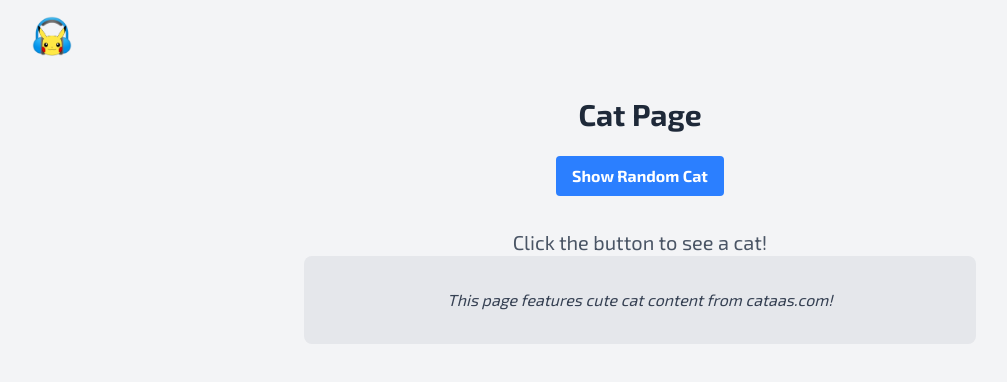
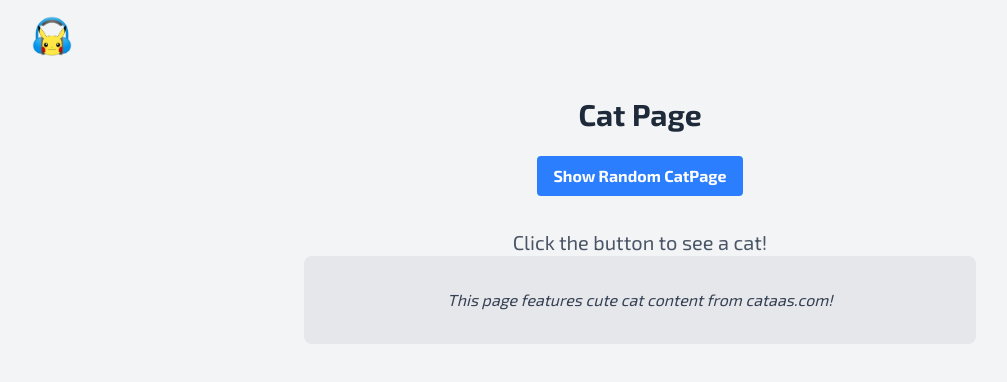
Before and after one commit to V-Play-Games/ysws-timer, a React (Vite) app: page /cat in a window 1280 px wide. Shown: the top 382 px of the page, without its empty margins (0-1007 px from the left). Built offline with nearby package versions, Linux system fonts and the light colour scheme.

Commit message:
Rename Components and Change Date Time formatting

```diff
--- a/src/App.tsx
+++ b/src/App.tsx
@@ -1,17 +1,17 @@
 import {BrowserRouter, Routes, Route} from 'react-router-dom';
-import ApiDisplay from './components/ApiDisplay';
-import AboutMe from './components/AboutMe';
-import Cat from './components/Cat';
-import Layout from "./components/Layout.tsx";
+import TimerPage from './components/TimerPage';
+import AboutPage from './components/AboutPage';
+import CatPage from './components/CatPage';
+import BaseLayout from "./components/BaseLayout";
 
 function App() {
   return (
     <BrowserRouter>
       <Routes>
-        <Route path="/" element={<Layout/>}>
-          <Route index element={<ApiDisplay/>}/>
-          <Route path="/aboutme" element={<AboutMe/>}/>
-          <Route path="/cat" element={<Cat/>}/>
+        <Route path="/" element={<BaseLayout/>}>
+          <Route index element={<TimerPage/>}/>
+          <Route path="/about" element={<AboutPage/>}/>
+          <Route path="/cat" element={<CatPage/>}/>
         </Route>
       </Routes>
     </BrowserRouter>
--- a/src/components/AboutMe.tsx
+++ b/src/components/AboutPage.tsx
@@ -2,7 +2,7 @@ import React from 'react';
 import ProjectCard from './ProjectCard';
 import type {Project} from '../types/project';
 
-const AboutMe: React.FC = () => {
+const AboutPage: React.FC = () => {
   const skills = [
     'Java', 'Kotlin', 'Android', 'Shell', 'HTML', 'CSS', 'JavaScript', 'TypeScript',
   ];
@@ -164,4 +164,4 @@ const AboutMe: React.FC = () => {
   </div>
 };
 
-export default AboutMe;
+export default AboutPage;
--- a/src/components/Layout.tsx
+++ b/src/components/BaseLayout.tsx
@@ -1,7 +1,7 @@
 import React from "react";
 import {Link, Outlet} from "react-router-dom";
 
-const Layout: React.FC = () => (
+const BaseLayout: React.FC = () => (
   <div className="min-h-screen w-full bg-gray-100 dark:bg-gray-800 font-[Exo_2]">
     <header className="flex items-center justify-between px-8 py-4">
       <img src="/vpg.png" alt="VPG Icon" className="w-10 h-10 mr-3"/>
@@ -15,4 +15,4 @@ const Layout: React.FC = () => (
   </div>
 );
 
-export default Layout;
+export default BaseLayout;
--- a/src/components/BouncingCat.tsx
+++ b/src/components/BouncingCat.tsx
@@ -124,7 +124,7 @@ const BouncingCat: React.FC<BouncingCatProps> = ({imageUrl, onLoad}) => {
       <img
         ref={catRef}
         src={imageUrl}
-        alt="Bouncing Cat"
+        alt="Bouncing CatPage"
         className="absolute w-[200px] h-auto transition-transform duration-100 ease-linear"
         style={{width: '200px'}}
         onLoad={handleImageLoad}
--- a/src/components/Cat.tsx
+++ b/src/components/CatPage.tsx
@@ -1,7 +1,7 @@
 import React, {useState, useRef, useEffect} from 'react';
 import BouncingCat from './BouncingCat';
 
-const Cat: React.FC = () => {
+const CatPage: React.FC = () => {
   const [catImageUrl, setCatImageUrl] = useState<string[] | null>(null);
   const [loading, setLoading] = useState(false);
   const audioRef = useRef<HTMLAudioElement | null>(null);
@@ -56,7 +56,7 @@ const Cat: React.FC = () => {
           className="bg-blue-500 hover:bg-blue-600 text-white font-bold py-2 px-4 rounded transition-colors"
           disabled={loading}
         >
-          {loading ? 'Loading...' : 'Show Random Cat'}
+          {loading ? 'Loading...' : 'Show Random CatPage'}
         </button>
       </div>
 
@@ -80,4 +80,4 @@ const Cat: React.FC = () => {
   );
 };
 
-export default Cat;
+export default CatPage;
--- a/src/components/ProgramCard.tsx
+++ b/src/components/ProgramCard.tsx
@@ -23,10 +23,16 @@ const ProgramCard: React.FC<ProgramCardProps> = ({program, calculateTimeRemainin
   useEffect(() => {
     if (!program.deadline) return;
 
-    setFormattedDeadline(new Date(program.deadline).toLocaleDateString('en-US', {
+    setFormattedDeadline(new Date(program.deadline).toLocaleDateString('en-IN', {
       year: 'numeric',
       month: 'short',
-      day: '2-digit'
+      day: '2-digit',
+      hour: '2-digit',
+      minute: '2-digit',
+      second: '2-digit',
+      timeZoneName: 'short',
+      hour12: false,
+      timeZone: 'UTC'
     }));
 
     // Initial calculation
@@ -65,7 +71,7 @@ const ProgramCard: React.FC<ProgramCardProps> = ({program, calculateTimeRemainin
               : 'border-gray-400 bg-red-50 dark:bg-red-800/50'
     }`}
   >
-    {/* 2x2 Grid Layout */}
+    {/* 2x2 Grid BaseLayout */}
     <div className="text-xs font-medium mb-2 grid grid-cols-2 gap-4">
       {/* Cell 0,0: Name + Description - Center-Left aligned */}
       <div className="flex flex-col items-start justify-center">
@@ -130,7 +136,7 @@ const ProgramCard: React.FC<ProgramCardProps> = ({program, calculateTimeRemainin
       </div>
 
       {/* Cell 1,1: Deadline - Center-Right aligned */}
-      <div className="flex justify-end items-center">
+      <div className="flex justify-end items-center text-right">
         {formattedDeadline && (
           <div>
             <span className="font-semibold text-gray-700 dark:text-gray-200">Deadline:</span>
--- a/src/components/ApiDisplay.tsx
+++ b/src/components/TimerPage.tsx
@@ -7,7 +7,7 @@ type ProgramCategory = {
   filter: (program: Program, calculateTimeRemaining: (deadline?: string) => TimeRemaining) => boolean;
 };
 
-const ApiDisplay: React.FC = () => {
+const TimerPage: React.FC = () => {
   const [data, setData] = useState<Program[] | string | null>(null);
   const [isLoading, setIsLoading] = useState(true);
 
@@ -116,4 +116,4 @@ const ApiDisplay: React.FC = () => {
   </div>
 };
 
-export default ApiDisplay;
+export default TimerPage;
```
